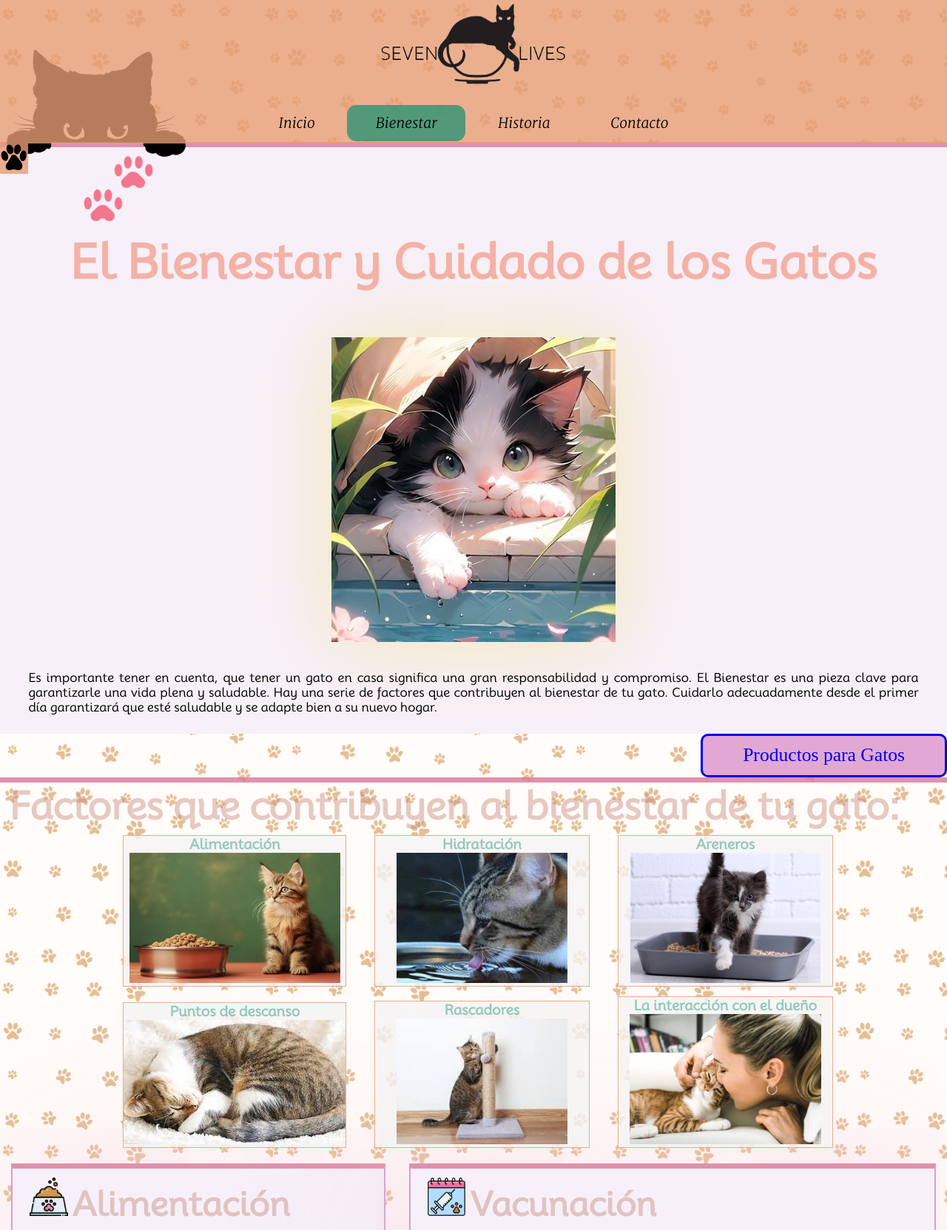
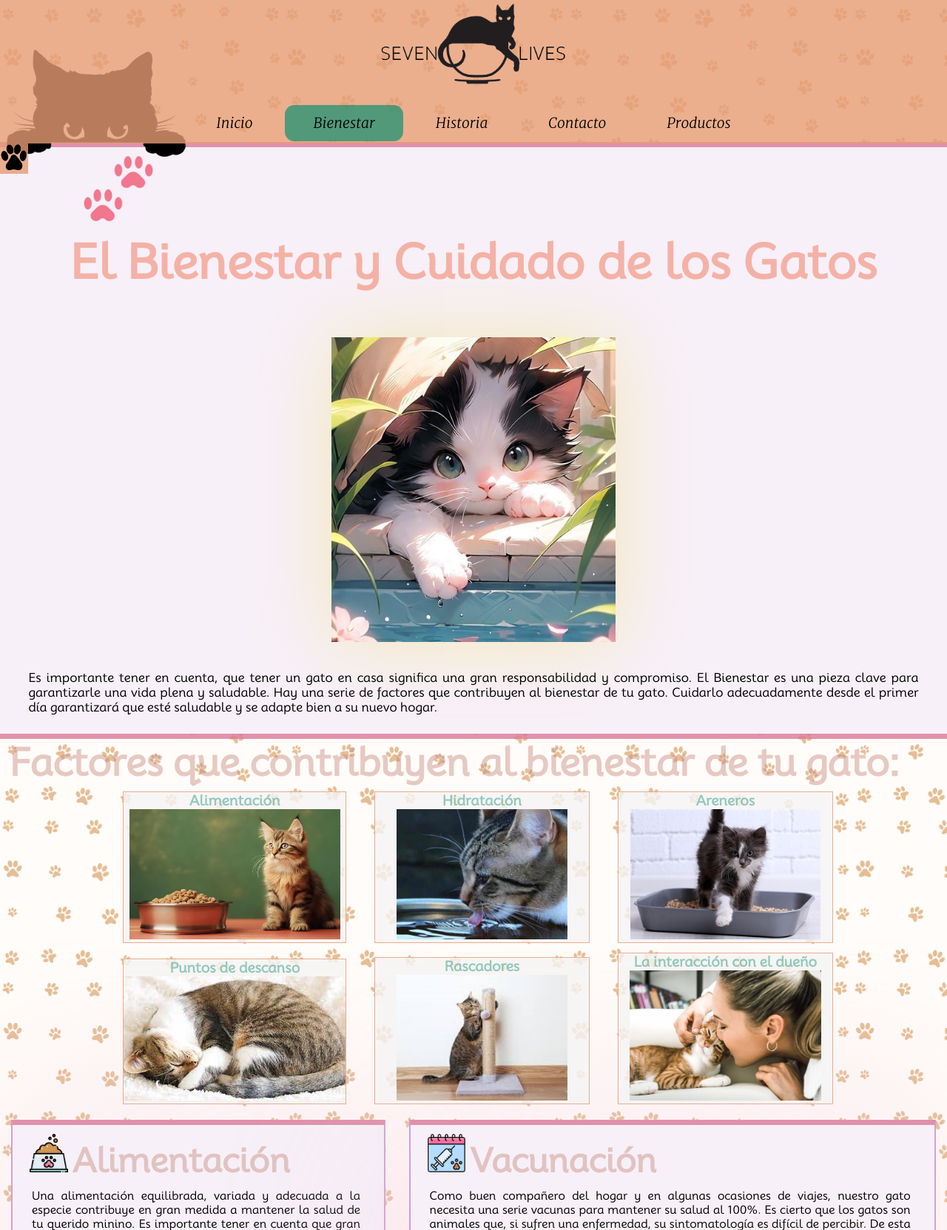
Before and after one commit to Solegit23/SevenLives, a Flask app: template siete-vidas-main/templates/bienestar.html in a window 1280 px wide. Shown: the top 1663 px of the page at 74% size. Run offline with Flask 3, Linux system fonts and the light colour scheme; the template is opened without the code that fills it, so the values that code supplies are empty.

Commit message:
Update bienestar.html

```diff
--- a/siete-vidas-main/templates/bienestar.html
+++ b/siete-vidas-main/templates/bienestar.html
@@ -35,6 +35,7 @@
                         <li><a class="active" href="/templates/bienestar.html">Bienestar</a></li>
                         <li><a href="/templates/historia.html">Historia</a></li>
                         <li><a href="/templates/contacto.html">Contacto</a></li>
+                        <li><a href="/templates/productos para gatos.html">Productos</a></li>
 
                     </div>
 
@@ -68,7 +69,6 @@
                     garantizará que esté saludable y se adapte bien a su nuevo hogar.
                 </p>
             </section>
-            <a class="nuevob" href="/templates/productos para gatos.html">Productos para Gatos</a>
             <section class="secconte">
 
                 <h2 class="h2">Factores que contribuyen al bienestar de tu gato:</h2>
```
